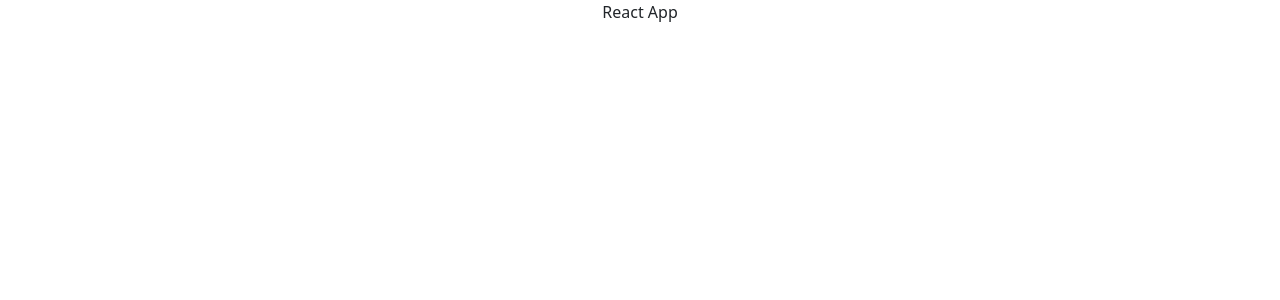
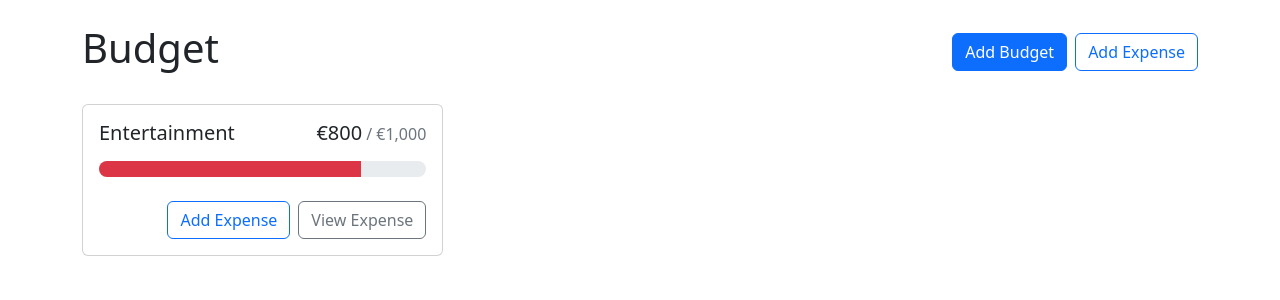
Before and after one commit to juleni/budget-app, a React (Create React App) app: page / in a window 1280 px wide. Shown: the top 300 px of the page. Built offline with nearby package versions, Linux system fonts and the light colour scheme.

Commit message:
Added BudgetCard, BudgetContext and LocalStorage

```diff
--- a/src/App.js
+++ b/src/App.js
@@ -1,7 +1,28 @@
+import { Button, Stack } from "react-bootstrap";
+import Container from "react-bootstrap/Container";
 import "./App.css";
+import BudgetCard from "./components/BudgetCard";
 
 function App() {
-  return <div className="App">React App</div>;
+  return (
+    <Container className="my-4">
+      <Stack direction="horizontal" gap="2" className="mb-4">
+        <h1 className="me-auto">Budget</h1>
+        <Button variant="primary">Add Budget</Button>
+        <Button variant="outline-primary">Add Expense</Button>
+      </Stack>
+      <div
+        style={{
+          display: "grid",
+          gridTemplateColumns: "repeat(auto-fill, minmax(300px, 1fr))",
+          gap: "1rem",
+          alignItems: "flex-start",
+        }}
+      >
+        <BudgetCard name="Entertainment" amount={800} max={1000}></BudgetCard>
+      </div>
+    </Container>
+  );
 }
 
 export default App;
--- /dev/null
+++ b/src/components/BudgetCard.js
@@ -0,0 +1,47 @@
+import { Button, Card, ProgressBar, Stack } from "react-bootstrap";
+import { currencyFormatter } from "../utils";
+
+export default function BudgetCard({ name, amount, max, gray }) {
+  const classNames = [];
+  if (amount > max) {
+    classNames.push("bg-danger", "bg-opacity-10");
+  } else if (gray) {
+    classNames.push("bg-light");
+  }
+
+  function getProgressBarVariant(amount, max) {
+    const ratio = amount / max;
+    if (ratio < 0.5) return "primary";
+    if (ratio < 0.75) return "warning";
+    return "danger";
+  }
+
+  return (
+    <Card className={classNames.join(" ")}>
+      <Card.Body>
+        <Card.Title className="d-flex justify-content-between align-items-baseline fw-normal mb-3">
+          <div className="me-2">{name}</div>
+          <div className="d-flex align-items-baseline">
+            {currencyFormatter.format(amount)}
+            <span className="text-muted fs-6 ms-1">
+              / {currencyFormatter.format(max)}
+            </span>
+          </div>
+        </Card.Title>
+        <ProgressBar
+          className="rounded-pill mb-3"
+          variant={getProgressBarVariant(amount, max)}
+          min={0}
+          max={max}
+          now={amount}
+        />
+        <Stack direction="horizontal" gap="2" className="mt-4">
+          <Button variant="outline-primary" className=" ms-auto">
+            Add Expense
+          </Button>
+          <Button variant="outline-secondary">View Expense</Button>
+        </Stack>
+      </Card.Body>
+    </Card>
+  );
+}
--- /dev/null
+++ b/src/contexts/BudgetsContext.js
@@ -0,0 +1,71 @@
+import React, { useContext } from "react";
+import { v4 as uuidV4 } from "uuid";
+import useLocalStorage from "../hooks/useLocalStorage";
+
+const BudgetsContext = React.createContext();
+
+export function useBudgets() {
+  return useContext(BudgetsContext);
+}
+
+/**
+ * BUDGET object:
+ * - id
+ * - name
+ * - max
+ *
+ * EXPENSES object:
+ * - id
+ * - budgetId
+ * - amount
+ * - description
+ *
+ **/
+
+export const BudgetsProvider = ({ children }) => {
+  const [budgets, setBudgets] = useLocalStorage("budgets", []);
+  const [expenses, setExpenses] = useLocalStorage("expenses", []);
+  function getBudgetExpenses(budgetId) {
+    return expenses.filter((expense) => expense.budgetId === budgetId);
+  }
+  function addExpense({ budgetId, amount, description }) {
+    setExpenses((prevExpense) => {
+      return [...prevExpense, { id: uuidV4, budgetId, amount, description }];
+    });
+  }
+  function addBudget({ name, max }) {
+    setBudgets((prevBudget) => {
+      if (prevBudget.find((budget) => budget.name === name)) {
+        return prevBudget;
+      }
+      return [...prevBudget, { id: uuidV4, name, max }];
+    });
+  }
+  function deleteBudget({ id }) {
+    // TODO: Deal with expenses - uncategorized
+    setBudgets((prevBudget) => {
+      return prevBudget.find((budget) => budget.id !== id);
+    });
+  }
+  function deleteExpense({ id }) {
+    setExpenses((prevExpense) => {
+      return prevExpense.find((expense) => expense.id !== id);
+    });
+  }
+
+  return (
+    <BudgetsContext.Provider
+      value={{
+        budgets,
+        expenses,
+        getBudgetExpenses,
+        addExpense,
+        addBudget,
+        deleteBudget,
+        deleteExpense,
+      }}
+    >
+      {children}
+    </BudgetsContext.Provider>
+  );
+};
--- /dev/null
+++ b/src/hooks/useLocalStorage.js
@@ -0,0 +1,19 @@
+import { useEffect, useState } from "react";
+
+export default function useLocalStorage(key, defaultValue) {
+  const [value, setValue] = useState(() => {
+    const jsonValue = localStorage.getItem(key);
+    if (jsonValue != null) return JSON.parse(jsonValue);
+    if (typeof defaultValue === "function") {
+      return defaultValue();
+    } else {
+      return defaultValue;
+    }
+  });
+
+  useEffect(() => {
+    localStorage.setItem(key, JSON.stringify(value));
+  }, [key, value])
+
+  return [value, setValue]
+}
--- a/src/index.js
+++ b/src/index.js
@@ -2,11 +2,14 @@ import "bootstrap/dist/css/bootstrap.min.css";
 import React from "react";
 import ReactDOM from "react-dom/client";
 import App from "./App";
+import { BudgetsProvider } from "./contexts/BudgetsContext";
 import "./index.css";
 
 const root = ReactDOM.createRoot(document.getElementById("root"));
 root.render(
   <React.StrictMode>
-    <App />
+    <BudgetsProvider>
+      <App />
+    </BudgetsProvider>
   </React.StrictMode>
 );
--- /dev/null
+++ b/src/utils.js
@@ -0,0 +1,5 @@
+export const currencyFormatter = new Intl.NumberFormat(undefined, {
+  currency: "eur",
+  style: "currency",
+  minimumFractionDigits: 0,
+});
```
